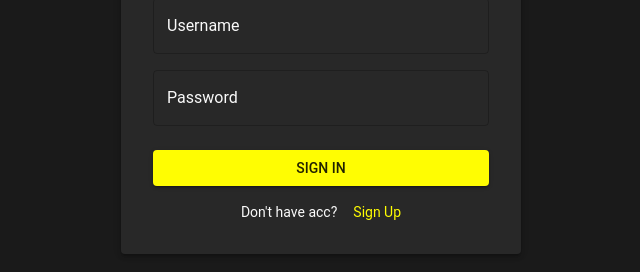
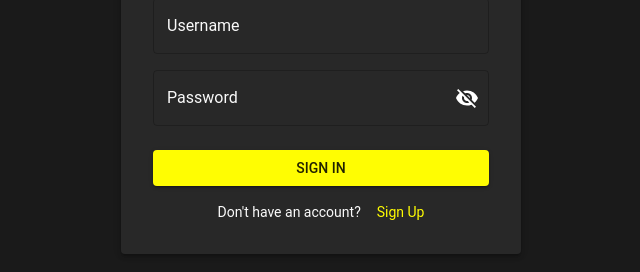
Before and after one commit to GentleCats/cinema-fe, a React (Vite) app: page /login in a window 1280 px wide. Shown: the part 319-591 px from the top of the page, without its empty margins (319-959 px from the left). Built offline with nearby package versions, Linux system fonts and the light colour scheme.

Commit message:
make show password btn
make show password btn

```diff
--- a/src/pages/SignIn.tsx
+++ b/src/pages/SignIn.tsx
@@ -5,7 +5,8 @@ import { Link, useNavigate } from 'react-router-dom';
 import { loginUser } from '@/api/authAPI';
 import { routes } from '@/routes';
 import { zodResolver } from '@hookform/resolvers/zod';
-import { Box, Button, Paper, TextField, Typography } from '@mui/material';
+import { Box, Button, Paper, TextField, Typography, IconButton, InputAdornment} from '@mui/material';
+import { Visibility, VisibilityOff } from '@mui/icons-material';
 import { z } from 'zod';
 
 import Loader from '@/components/Loader';
@@ -19,6 +20,7 @@ const SignIn = () => {
   const navigate = useNavigate();
   const [isLoading, setIsLoading] = useState(false);
   const { setUser } = useAuth();
+  const [showPassword, setShowPassword] = useState(false);
 
   type LoginValidationType = z.infer<typeof loginValidation>;
   const formMethods = useForm<LoginValidationType>({
@@ -58,6 +60,7 @@ const SignIn = () => {
   if (isLoading) {
     return <Loader />;
   }
+
   return (
     <Paper
       component="form"
@@ -75,15 +78,7 @@ const SignIn = () => {
         Sign In
       </Typography>
 
-      <Box
-        sx={{
-          color: 'text.primary',
-          display: 'flex',
-          flexDirection: 'column',
-          gap: 2,
-          mt: 2,
-        }}
-      >
+      <Box sx={{ color: 'text.primary', display: 'flex', flexDirection: 'column', gap: 2, mt: 2 }}>
         <Controller
           name="username"
           control={control}
@@ -105,11 +100,20 @@ const SignIn = () => {
             <TextField
               {...field}
               label="Password"
-              type="password"
+              type={showPassword ? 'text' : 'password'}
               variant="outlined"
               error={!!errors.password}
               helperText={errors.password?.message}
               fullWidth
+              InputProps={{
+                endAdornment: (
+                  <InputAdornment position="end">
+                    <IconButton onClick={() => setShowPassword(!showPassword)} edge="end">
+                    {showPassword ? <Visibility sx={{ color: 'white' }} /> : <VisibilityOff sx={{ color: 'white' }} />}
+                    </IconButton>
+                  </InputAdornment>
+                ),
+              }}
             />
           )}
         />
@@ -119,22 +123,14 @@ const SignIn = () => {
         variant="contained"
         color="primary"
         disabled={!isValid}
-        sx={{
-          mt: 3,
-          width: '100%',
-        }}
+        sx={{ mt: 3, width: '100%' }}
       >
         Sign In
       </Button>
       <Box sx={{ display: 'flex', alignItems: 'center', mt: 2, justifyContent: 'center', gap: 2 }}>
-        <Typography variant="body2">Don't have acc? </Typography>
+        <Typography variant="body2">Don't have an account? </Typography>
         <Link to={routes.PUBLIC.REGISTER} style={{ textDecoration: 'none' }}>
-          <Typography
-            variant="body2"
-            sx={{
-              color: 'text.secondary',
-            }}
-          >
+          <Typography variant="body2" sx={{ color: 'text.secondary' }}>
             Sign Up
           </Typography>
         </Link>
--- a/src/pages/SignUp.tsx
+++ b/src/pages/SignUp.tsx
@@ -1,21 +1,21 @@
 import { useState } from 'react';
 import { Controller, useForm } from 'react-hook-form';
 import { Link, useNavigate } from 'react-router-dom';
-
 import { registerUser } from '@/api/authAPI';
 import { routes } from '@/routes';
 import { zodResolver } from '@hookform/resolvers/zod';
-import { Box, Button, Paper, TextField, Typography } from '@mui/material';
+import { Box, Button, IconButton, InputAdornment, Paper, TextField, Typography } from '@mui/material';
+import { Visibility, VisibilityOff } from '@mui/icons-material';
 import { z } from 'zod';
-
 import Loader from '@/components/Loader';
-
 import { registerValidation } from '@/utils/zod-validation';
 
 const SignUp = () => {
   const navigate = useNavigate();
+  const [isLoading, setIsLoading] = useState(false);
+  const [showPassword, setShowPassword] = useState(false);
+  const [showConfirm, setShowConfirm] = useState(false);
 
-  const [isLoading, setIsLoading] = useState(false);
   type RegisterValidationType = z.infer<typeof registerValidation>;
   const formMethods = useForm<RegisterValidationType>({
     resolver: zodResolver(registerValidation),
@@ -65,41 +65,19 @@ const SignUp = () => {
       <Typography variant="h4" gutterBottom>
         Sign Up
       </Typography>
-      <Box
-        sx={{
-          color: 'text.primary',
-          display: 'flex',
-          flexDirection: 'column',
-          gap: 2,
-          mt: 2,
-        }}
-      >
+      <Box sx={{ color: 'text.primary', display: 'flex', flexDirection: 'column', gap: 2, mt: 2 }}>
         <Controller
           name="username"
           control={control}
           render={({ field }) => (
-            <TextField
-              {...field}
-              label="Username"
-              variant="outlined"
-              error={!!errors.username}
-              helperText={errors.username?.message}
-              fullWidth
-            />
+            <TextField {...field} label="Username" variant="outlined" error={!!errors.username} helperText={errors.username?.message} fullWidth />
           )}
         />
         <Controller
           name="email"
           control={control}
           render={({ field }) => (
-            <TextField
-              {...field}
-              label="Email"
-              variant="outlined"
-              error={!!errors.email}
-              helperText={errors.email?.message}
-              fullWidth
-            />
+            <TextField {...field} label="Email" variant="outlined" error={!!errors.email} helperText={errors.email?.message} fullWidth />
           )}
         />
         <Controller
@@ -109,11 +87,20 @@ const SignUp = () => {
             <TextField
               {...field}
               label="Password"
-              type="password"
+              type={showPassword ? 'text' : 'password'}
               variant="outlined"
               error={!!errors.password}
               helperText={errors.password?.message}
               fullWidth
+              InputProps={{
+                endAdornment: (
+                  <InputAdornment position="end">
+                    <IconButton onClick={() => setShowPassword((prev) => !prev)}>
+                      {showPassword ? <Visibility sx={{ color: 'white' }} /> : <VisibilityOff sx={{ color: 'white' }} />}
+                    </IconButton>
+                  </InputAdornment>
+                ),
+              }}
             />
           )}
         />
@@ -124,11 +111,20 @@ const SignUp = () => {
             <TextField
               {...field}
               label="Repeat Password"
-              type="password"
+              type={showConfirm ? 'text' : 'password'}
               variant="outlined"
               error={!!errors.confirm}
               helperText={errors.confirm?.message}
               fullWidth
+              InputProps={{
+                endAdornment: (
+                  <InputAdornment position="end">
+                    <IconButton onClick={() => setShowConfirm((prev) => !prev)}>
+                      {showConfirm ? <Visibility sx={{ color: 'white' }} /> : <VisibilityOff sx={{ color: 'white' }} />}
+                    </IconButton>
+                  </InputAdornment>
+                ),
+              }}
             />
           )}
         />
@@ -138,22 +134,14 @@ const SignUp = () => {
         variant="contained"
         color="primary"
         disabled={!isValid}
-        sx={{
-          mt: 3,
-          width: '100%',
-        }}
+        sx={{ mt: 3, width: '100%' }}
       >
         Sign Up
       </Button>
       <Box sx={{ display: 'flex', alignItems: 'center', mt: 2, justifyContent: 'center', gap: 2 }}>
         <Typography variant="body2">Already have an account? </Typography>
         <Link to={routes.PUBLIC.LOGIN} style={{ textDecoration: 'none' }}>
-          <Typography
-            variant="body2"
-            sx={{
-              color: 'text.secondary',
-            }}
-          >
+          <Typography variant="body2" sx={{ color: 'text.secondary' }}>
             Sign In
           </Typography>
         </Link>
```
